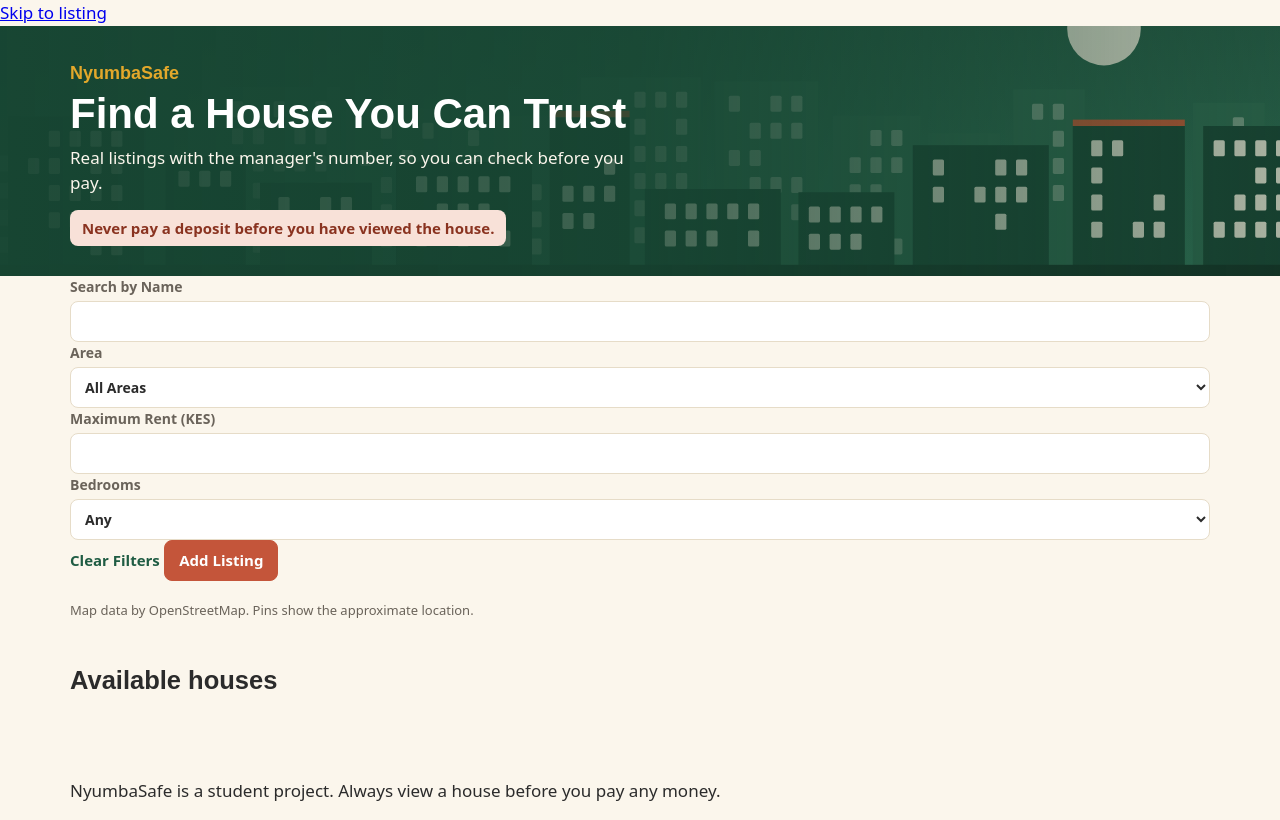
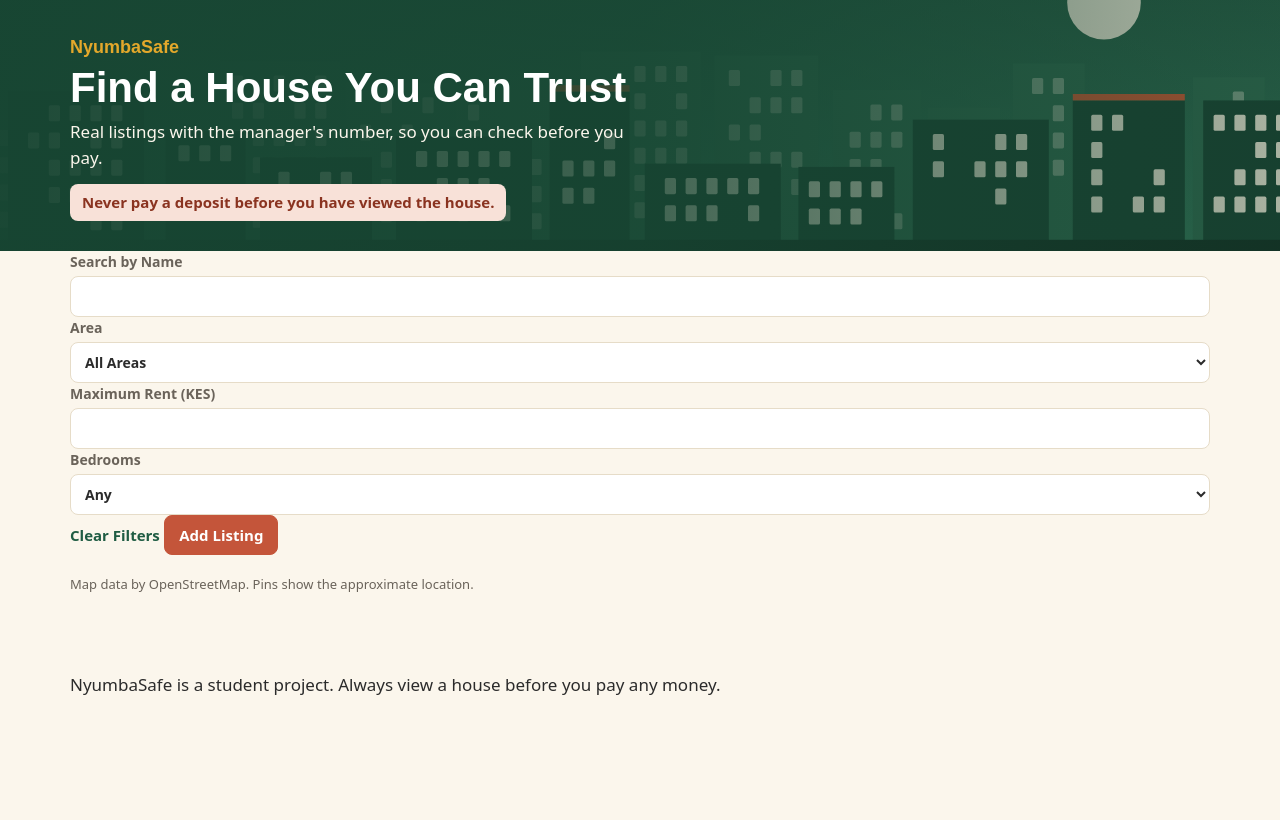
Before and after one commit to solomonmaguta492-dev/Nyumba-Safe-Project, a plain HTML site: page index.html in a window 1280 px wide. Drawn offline with Linux system fonts and the light colour scheme.

Commit message:
added styles in the accessibility section

```diff
--- a/style.css
+++ b/style.css
@@ -174,3 +174,15 @@ dialog::backdrop { background: rgba(43, 43, 43, 0.5); }
 }
 .toast.show { opacity: 1; }
 .toast.error { background: var(--terracotta); }
+
+/*ACCESSIBILITY*/
+
+/* Visible outline when someone navigates with the keyboard */
+:focus-visible { outline: 3px solid var(--green); outline-offset: 2px; }
+
+/* Hides text visually but keeps it for screen readers (used for the results heading) */
+.sr-only { position: absolute; width: 1px; height: 1px; overflow: hidden; clip: rect(0 0 0 0); white-space: nowrap; }
+
+/* "Skip to listings" link: off-screen until a keyboard user tabs to it */
+.skip-link { position: absolute; left: 12px; top: -60px; z-index: 3000; padding: 8px 14px; background: #fff; color: var(--green); border-radius: 8px; font-weight: 600; }
+.skip-link:focus { top: 12px; }
```
